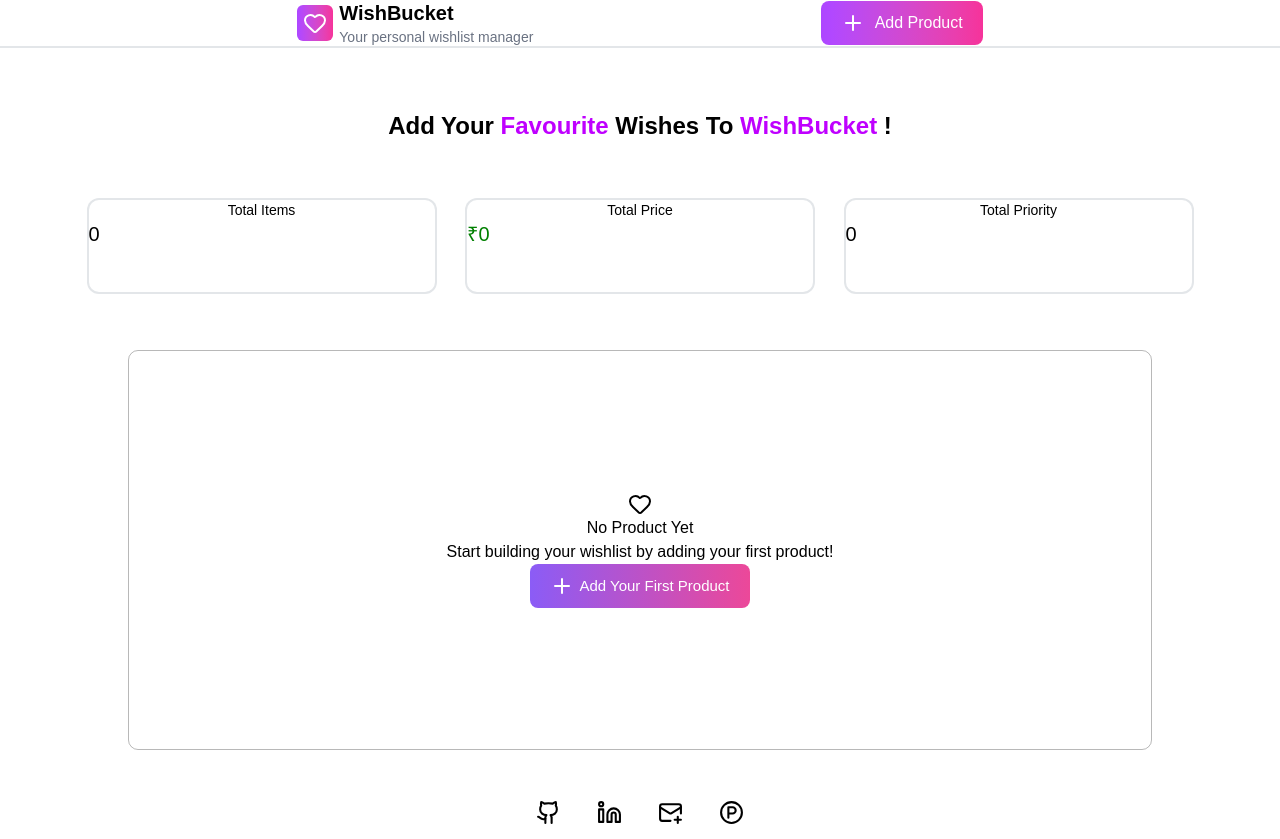
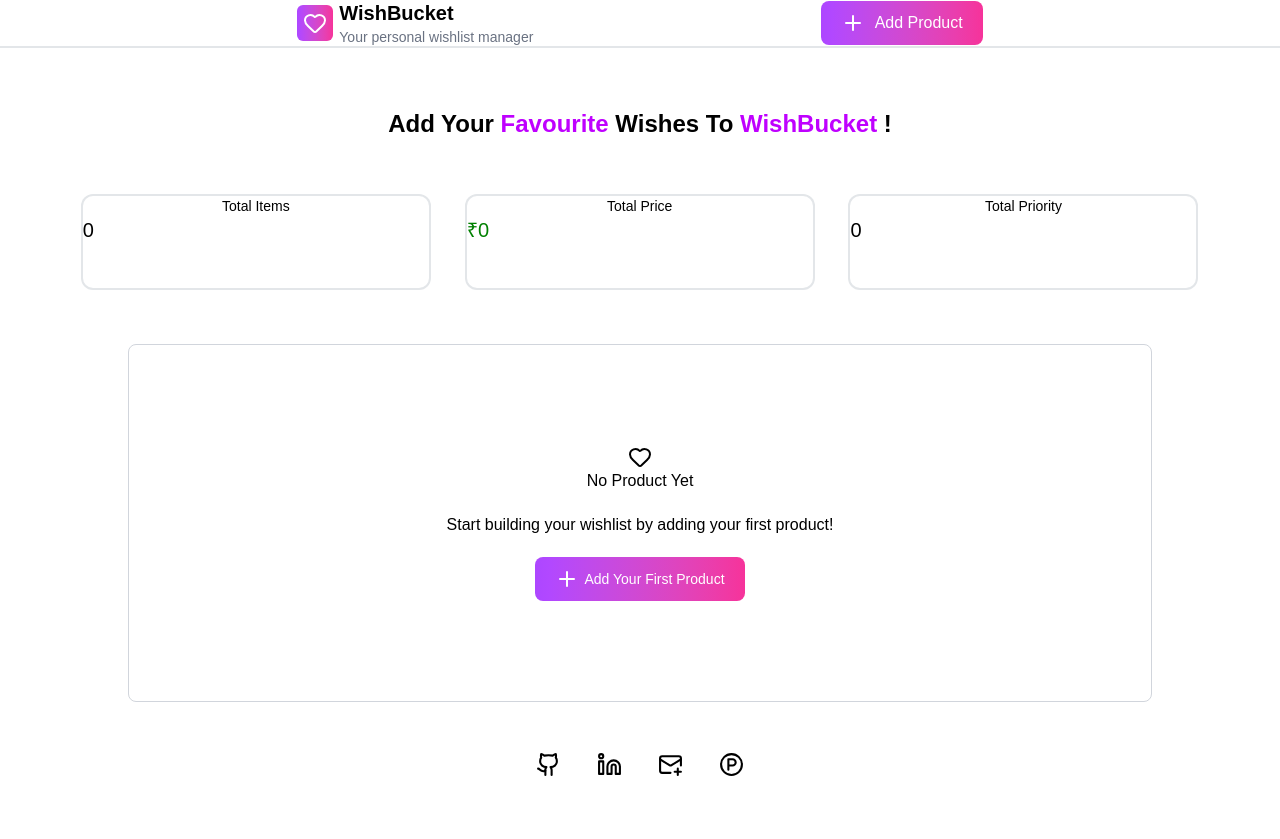
Before and after one commit to satyamrk18/WishBucket, a React (Vite) app: page / in a window 1280 px wide. After the commit the page ends 800 px from the top, so only its background shows below. Built offline with nearby package versions, Linux system fonts and the light colour scheme.

Commit message:
emptyproduct.css , home.jsx, product.css convert into tailwind css

```diff
--- a/src/pages/Home.css
+++ /dev/null
@@ -1,38 +0,0 @@
-body {
-  margin: 0;
-}
-
-.container {
-  height: 100vh;
-  padding-top: 50px;
-  box-sizing: border-box;
-}
-.main-heading
-{
-width:100%;
-text-align:center;
-margin-top:60px;
-}
-.valuecards-container
-{
-  width:90%;
-  margin:50px auto;
-  display:flex;
-  align-items:center;
-  justify-content:space-evenly;
-}
-.search-and-card-container
-{
-  display:flex;
-  align-items:center;
-  gap:10px;
-  flex-direction:column;
-
-}
-.main-card
-{
-  display:flex;
-  width:100%;
-  align-items:center;
-  justify-content:center;
-}
--- a/src/pages/Home.jsx
+++ b/src/pages/Home.jsx
@@ -2,7 +2,6 @@ import { useEffect, useState } from "react";
 import ValueCards from "./../components/valuecards.jsx";
 import Product from "./product.jsx";
 import Navbar from "./../components/navbar.jsx";
-import "./Home.css";
 import EmptyProduct from "./emptyproduct.jsx";
 import Heading from "./../components/heading.jsx";
 import Footer from "./../components/footer.jsx";
@@ -31,10 +30,10 @@ const Home = () => {
   );
 
   return (
-    <div className="container">
+    <div className="h-screen pt-12 box-border">
       <Navbar />
-      <div className="main-heading"><Heading /></div>
-      <div className="valuecards-container" data-aos="flip-up">
+      <div className="w-full text-center mt-15"><Heading /></div>
+      <div className="w-11/12 mx-auto my-12 flex items-center justify-evenly" data-aos="flip-up">
         <ValueCards title="Total Items" value={totalItems} />
         <ValueCards
           title="Total Price"
--- a/src/pages/emptyproduct.css
+++ /dev/null
@@ -1,35 +0,0 @@
-*
-{
-    text-decoration:none;
-}
-.no-product {
-  width: 80%;
-  border: 1px solid rgba(0, 0, 0, 0.279);
-  height: 50vh;
-  margin: 0 auto;
-  border-radius: 10px;
-  display: flex;
-  flex-direction: column;
-  justify-content: center;
-  align-items: center;
-}
-button {
-  background: linear-gradient(to right, #8b5cf6, #ec4899);
-  cursor: pointer;
-  color: white;
-  display: flex;
-  align-items: center;
-  padding: 10px 20px;
-  border: none;
-  border-radius: 8px;
-  font-weight:400;
-  cursor: pointer;
-  transition: background 0.3s ease;
-  text-decoration: none;
-  gap: 5px;
-  font-size:15px;
-}
-.tagline
-{
-  text-align:center;
-}
--- a/src/pages/emptyproduct.jsx
+++ b/src/pages/emptyproduct.jsx
@@ -1,14 +1,13 @@
 import React from 'react'
-import "./emptyproduct.css"
 import { Link } from 'react-router-dom'
 import {Heart, Plus} from "lucide-react"
 const EmptyProduct = () => {
   return (
-    <div className='no-product'>
+    <div className='w-4/5 border border-gray-300 p-25 mx-auto rounded-lg flex flex-col justify-center items-center'>
      <h1><Heart /></h1>
      <h1>No Product Yet</h1>
-     <p className='tagline'>Start building your wishlist by adding your first product!</p>
-    <Link to="/addproduct"><button><Plus />Add Your First Product</button></Link>
+     <p className='text-center p-5'>Start building your wishlist by adding your first product!</p>
+    <Link to="/addproduct"><button className='bg-gradient-to-r from-purple-500 to-pink-500 cursor-pointer text-white flex items-center px-5 py-2.5 border-none rounded-lg font-normal cursor-pointer transition-colors duration-300 no-underline gap-1.25 text-sm'><Plus />Add Your First Product</button></Link>
     </div>
   )
 }
--- a/src/pages/product.css
+++ /dev/null
@@ -1,8 +0,0 @@
-.products
-{
-    display:flex;
-    align-items:center;
-    justify-content:space-evenly;
-    overflow-x:hidden;
-    flex-wrap:wrap;
-}
--- a/src/pages/product.jsx
+++ b/src/pages/product.jsx
@@ -1,6 +1,5 @@
 // Product.jsx
 import React, { useEffect, useState } from "react";
-import "./product.css";
 import Card from "./card.jsx";
 import AOS from 'aos';
 import 'aos/dist/aos.css';
@@ -33,7 +32,7 @@ const Product = () => {
   //priority grouping
 
   return (
-    <div className="products">
+    <div className="flex items-center justify-evenly overflow-x-hidden flex-wrap">
       {products.map((product, i) => {
         const {
           title,
```
